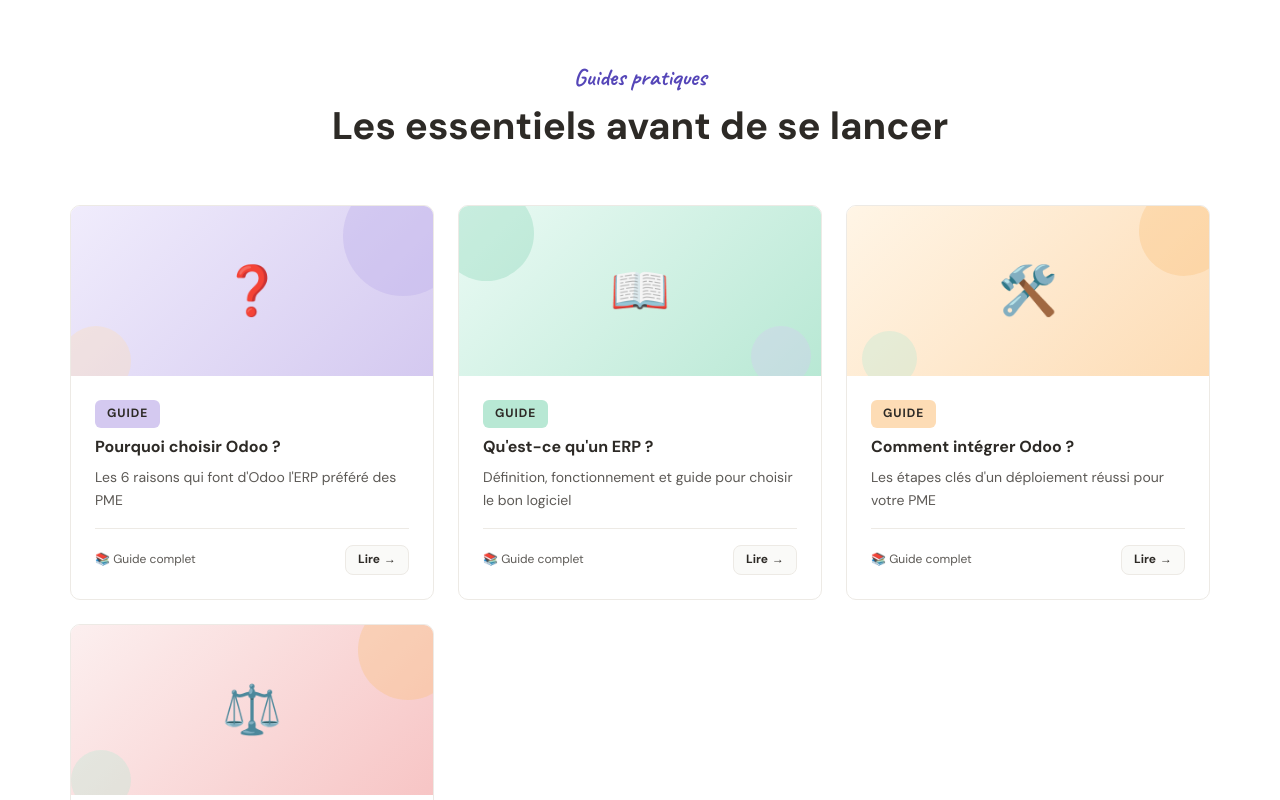
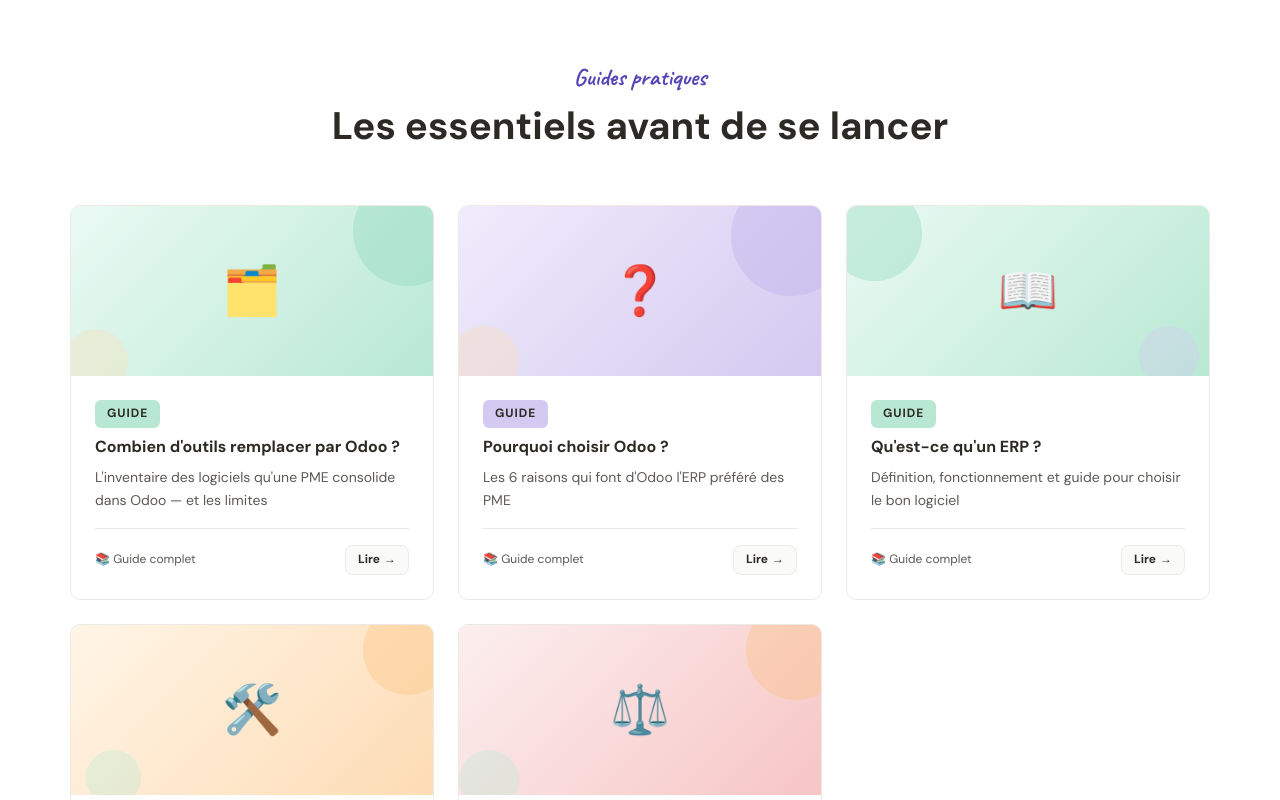
Before and after one commit to jntheflash/rejoice-agency, a plain HTML site: page ressources.html in a window 1280 px wide. Shown: the part 1302-2102 px from the top of the page. Drawn offline with Linux system fonts and the light colour scheme.

Commit message:
Publie l'article : Combien d'outils une PME peut remplacer par Odoo

```diff
--- a/ressources.html
+++ b/ressources.html
@@ -160,7 +160,7 @@
           Guides pratiques, retours d'expérience et astuces terrain pour préparer, réussir et tirer le meilleur de votre intégration Odoo. Mis à jour chaque mois.
         </p>
         <div class="hero-stats">
-          <div class="hero-stat"><span>✍️</span> 7 articles publiés</div>
+          <div class="hero-stat"><span>✍️</span> 8 articles publiés</div>
           <div class="hero-stat"><span>📚</span> 5 catégories</div>
           <div class="hero-stat"><span>🔄</span> Mis à jour chaque mois</div>
         </div>
@@ -228,6 +228,26 @@
         <h2>Les essentiels avant de se lancer</h2>
       </div>
       <div class="articles-grid">
+
+        <!-- ── Guide : Outils remplacés par Odoo ── -->
+        <article class="article-card visible">
+          <div class="card-img" style="background:linear-gradient(135deg,#EAFAF4,#B8E8D4)">
+            <div class="deco-circle" style="width:110px;height:110px;background:var(--mint-d);top:-30px;right:-30px;"></div>
+            <div class="deco-circle" style="width:65px;height:65px;background:var(--peach);bottom:-18px;left:-8px;"></div>
+            <span class="card-img-emoji">&#x1F5C2;&#xFE0F;</span>
+          </div>
+          <div class="card-body">
+            <span class="card-cat card-cat--mint">Guide</span>
+            <h3>Combien d'outils remplacer par Odoo ?</h3>
+            <p class="card-excerpt">L'inventaire des logiciels qu'une PME consolide dans Odoo — et les limites</p>
+            <div class="card-footer">
+              <div class="card-meta">
+                <span>&#128218; Guide complet</span>
+              </div>
+              <a href="ressources/outils-remplaces-par-odoo" class="card-btn">Lire</a>
+            </div>
+          </div>
+        </article>
 
         <!-- ── Guide 1 ── -->
         <article class="article-card visible">
--- a/sitemap.xml
+++ b/sitemap.xml
@@ -21,6 +21,7 @@
   <url><loc>https://rejoice-agency.fr/ressources/pourquoi-odoo</loc><changefreq>monthly</changefreq><priority>0.7</priority></url>
   <url><loc>https://rejoice-agency.fr/ressources/quest-ce-quun-erp</loc><changefreq>monthly</changefreq><priority>0.7</priority></url>
   <url><loc>https://rejoice-agency.fr/ressources/comment-integrer-odoo</loc><changefreq>monthly</changefreq><priority>0.7</priority></url>
+  <url><loc>https://rejoice-agency.fr/ressources/outils-remplaces-par-odoo</loc><lastmod>2026-08-13</lastmod><changefreq>monthly</changefreq><priority>0.7</priority></url>
   <url><loc>https://rejoice-agency.fr/tarifs-odoo</loc><changefreq>monthly</changefreq><priority>0.8</priority></url>
   <url><loc>https://rejoice-agency.fr/ressources/odoo-community-vs-enterprise</loc><changefreq>monthly</changefreq><priority>0.7</priority></url>
   <url><loc>https://rejoice-agency.fr/ressources/actualites-odoo-juin-2026</loc><lastmod>2026-06-26</lastmod><changefreq>monthly</changefreq><priority>0.7</priority></url>
```
Also changed, not shown: fonctionnalites/odoo-erp.html (+1 -1 lines), ressources/pourquoi-odoo.html (+6 -0 lines), ressources/quest-ce-quun-erp.html (+6 -0 lines), llms.txt, 1 other file.
